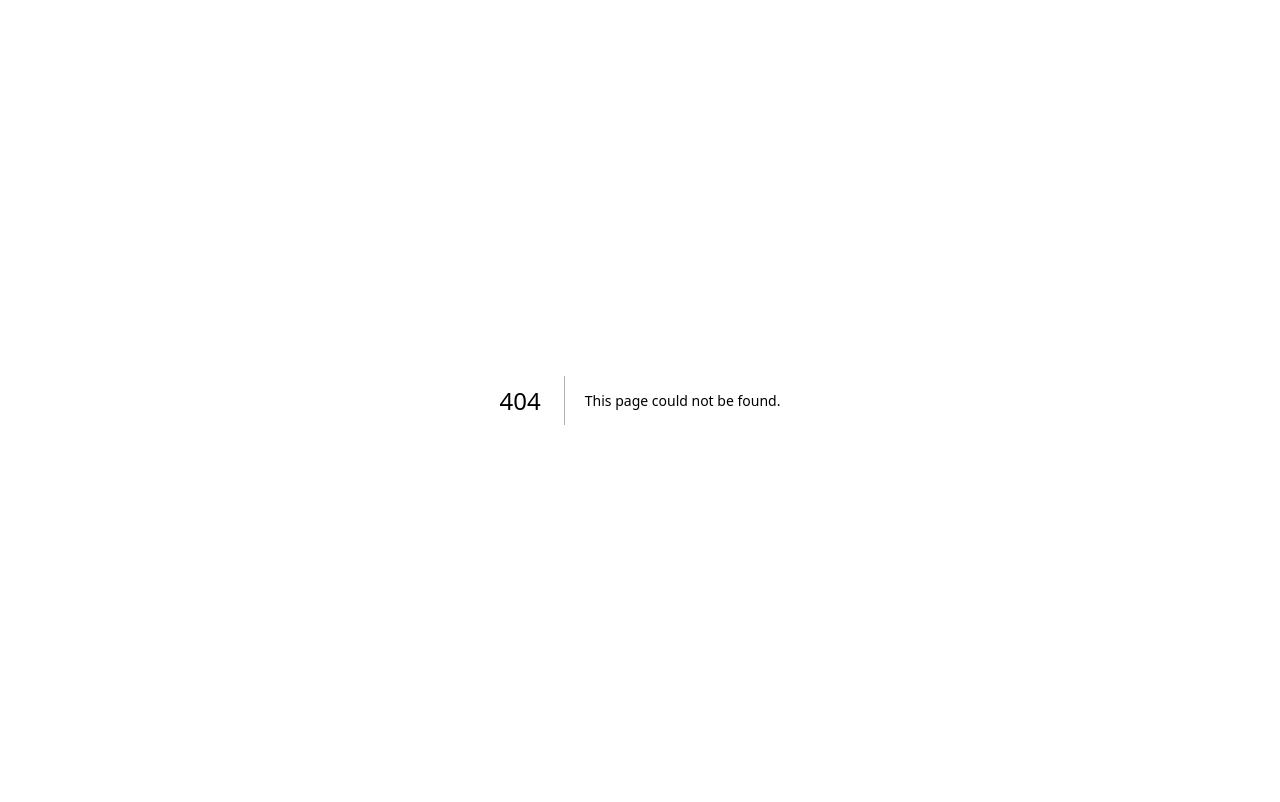
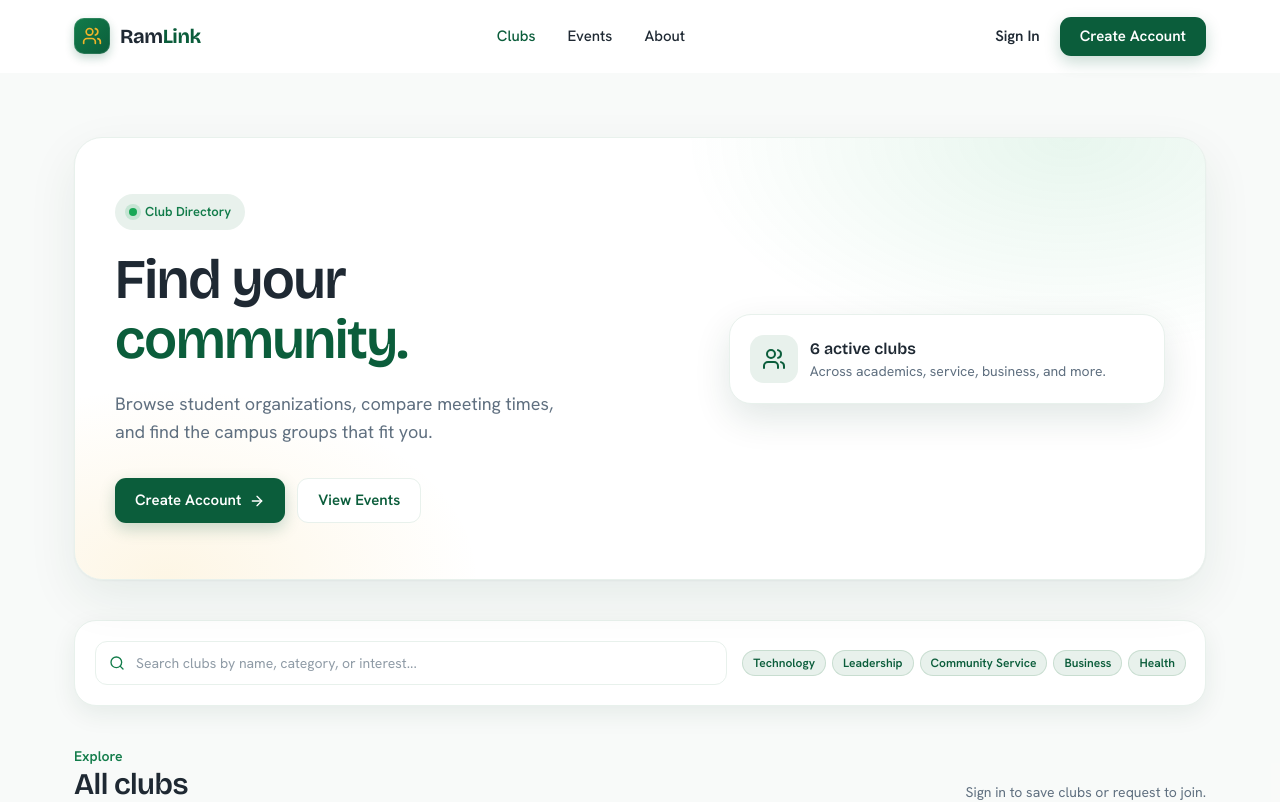
Before and after one commit to sambatrausmc/RamLink, a Next.js app: page /clubs in a window 1280 px wide. Before the commit this address had no page. Shown: the top 802 px of the page. Built offline with nearby package versions, Linux system fonts and the light colour scheme.

Commit message:
Added public club directory page

```diff
--- /dev/null
+++ b/app/(public)/clubs/page.tsx
@@ -0,0 +1,120 @@
+// Routing and UI Icons
+import Link from "next/link";
+import { ArrowRight, Search, Users } from "lucide-react";
+
+// RamLink shared components and mock data for the discovery interface
+import { ClubCard } from "@/components/cards/club-card";
+import { PageHero } from "@/components/common/page-hero";
+import { Badge } from "@/components/ui/badge";
+import { Input } from "@/components/ui/input";
+import { clubs, interests } from "@/lib/mock-data";
+
+export default function ClubsPage() {
+    return (
+        // Main page wrapper with the shared brand surface background
+        <div className="bg-brand-surface/70">
+            {/* Content container: Centers the layout, sets the maximum width to 1180px,
+              and applies responsive padding for mobile (px-5) and desktop (md:px-6)
+            */}
+            <div className="mx-auto w-full max-w-[1180px] space-y-10 px-5 py-12 md:px-6 md:py-16">
+
+                {/* Hero Section: Introduces the club directory to the user.
+                  Utilizes the shared PageHero component to maintain consistent
+                  headers across the public pages.
+                */}
+                <PageHero
+                    eyebrow="Club Directory"
+                    title={
+                        <>
+                            Find your <span className="text-brand-forest">community.</span>
+                        </>
+                    }
+                    description="Browse student organizations, compare meeting times, and find the campus groups that fit you."
+                    actions={
+                        <>
+                            {/* Primary call to action for unregistered students */}
+                            <Link
+                                href="/register"
+                                className="inline-flex items-center justify-center gap-2 rounded-[11px] bg-brand-forest px-5 py-3.5 text-[15px] font-semibold leading-none text-white shadow-[0_6px_16px_rgba(11,93,59,0.22)] transition hover:-translate-y-0.5 hover:bg-brand-forestDark"
+                            >
+                                Create Account
+                                <ArrowRight className="h-4 w-4" />
+                            </Link>
+                            {/* Secondary action to navigate to the events discovery page */}
+                            <Link
+                                href="/events"
+                                className="inline-flex items-center justify-center rounded-[11px] border border-brand-mist bg-white px-5 py-3.5 text-[15px] font-semibold leading-none text-brand-forest transition hover:-translate-y-0.5 hover:border-brand-greenLight hover:bg-brand-surface"
+                            >
+                                View Events
+                            </Link>
+                        </>
+                    }
+                    aside={
+                    // Quick stats card displayed alongside the hero text.
+                    // Dynamically pulls the total club count from our mock data.
+                        <div className="rounded-[22px] border border-brand-mist bg-white p-5 shadow-lift">
+                            <div className="flex items-center gap-3">
+                                <div className="grid h-12 w-12 place-items-center rounded-[14px] bg-brand-mist text-brand-forest">
+                                    <Users className="h-6 w-6" />
+                                </div>
+                                <div>
+                                    <p className="font-display text-base font-semibold text-brand-ink">{clubs.length} active clubs</p>
+                                    <p className="text-sm text-brand-muted">Across academics, service, business, and more.</p>
+                                </div>
+                            </div>
+                        </div>
+                    }
+                />
+
+                {/* Search & Filter Section:
+                  Provides the discovery controls for students to narrow down the club list.
+                */}
+                <section className="rounded-[22px] border border-brand-mist bg-white p-5 shadow-soft">
+                    <div className="grid gap-4 lg:grid-cols-[1fr_auto] lg:items-center">
+
+                        {/* Text search input utilizing the shared Input primitive */}
+                        <label className="relative block">
+                            <Search className="absolute left-3.5 top-1/2 h-4 w-4 -translate-y-1/2 text-brand-green" />
+                            <Input className="pl-10" placeholder="Search clubs by name, category, or interest..." />
+                        </label>
+
+                        {/* Interest filters:
+                          Slices the first 5 interests from our mock data and renders them as Badges.
+                        */}
+                        <div className="flex flex-wrap gap-2">
+                            {interests.slice(0, 5).map((interest) => (
+                                <Badge key={interest.id} tone="green">
+                                    {interest.name}
+                                </Badge>
+                            ))}
+                        </div>
+                    </div>
+                </section>
+
+                {/* Directory Listing Section:
+                  The main grid displaying all available campus clubs.
+                */}
+                <section>
+                    <div className="mb-5 flex flex-col gap-2 sm:flex-row sm:items-end sm:justify-between">
+                        <div>
+                            <p className="text-sm font-semibold text-brand-green">Explore</p>
+                            <h2 className="font-display text-3xl font-semibold tracking-[-0.02em] text-brand-ink">All clubs</h2>
+                        </div>
+                        <p className="text-sm text-brand-muted">Sign in to save clubs or request to join.</p>
+                    </div>
+
+                    {/* Responsive grid layout:
+                      1 column on mobile, 2 on medium screens, 3 on extra-large screens.
+                    */}
+                    <div className="grid gap-5 md:grid-cols-2 xl:grid-cols-3">
+                        {/* Iterates through the imported mock clubs array to render individual cards */}
+                        {clubs.map((club) => (
+                            <ClubCard key={club.id} club={club} />
+                        ))}
+                    </div>
+                </section>
+
+            </div>
+        </div>
+    );
+}
```
